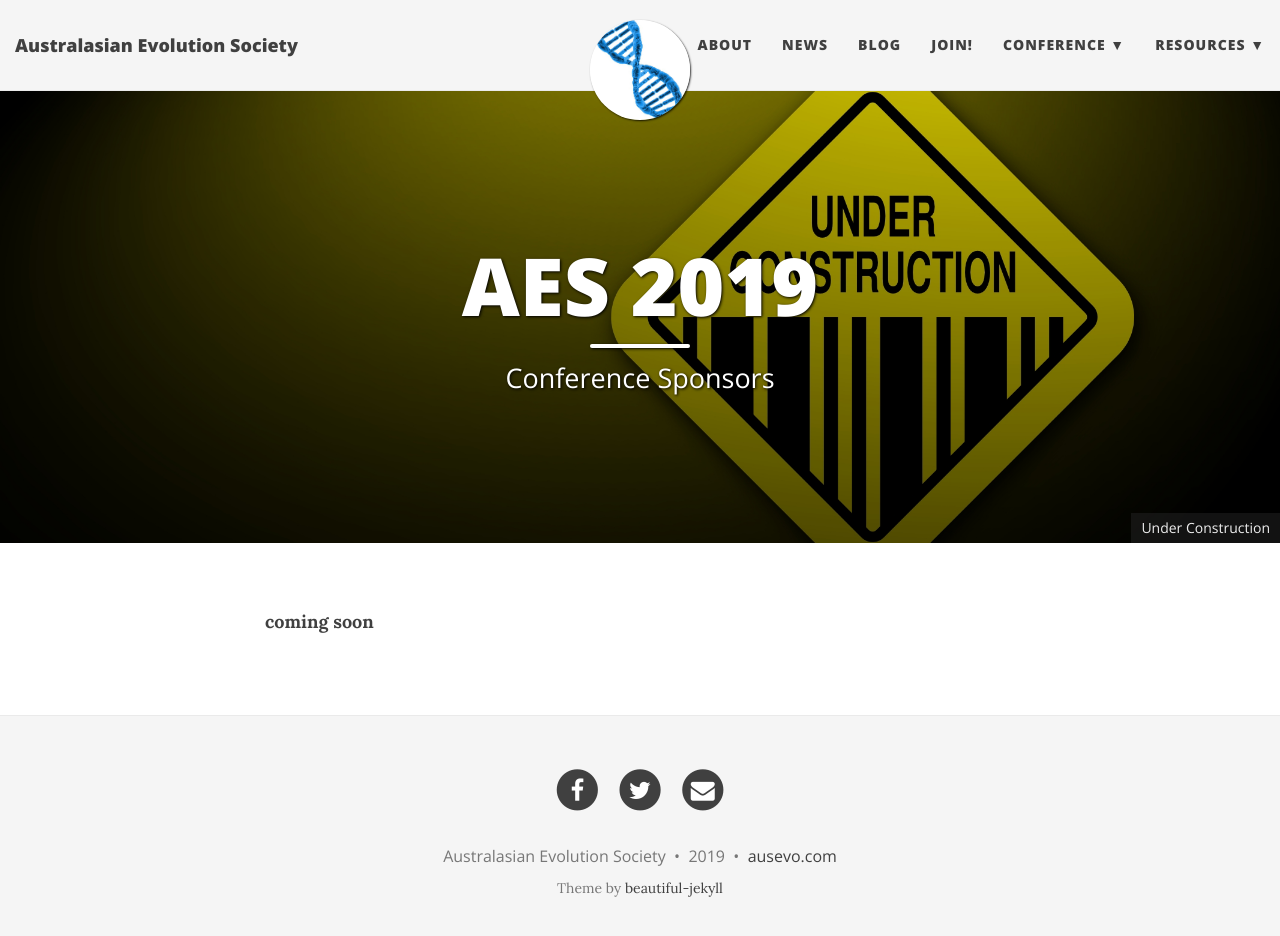
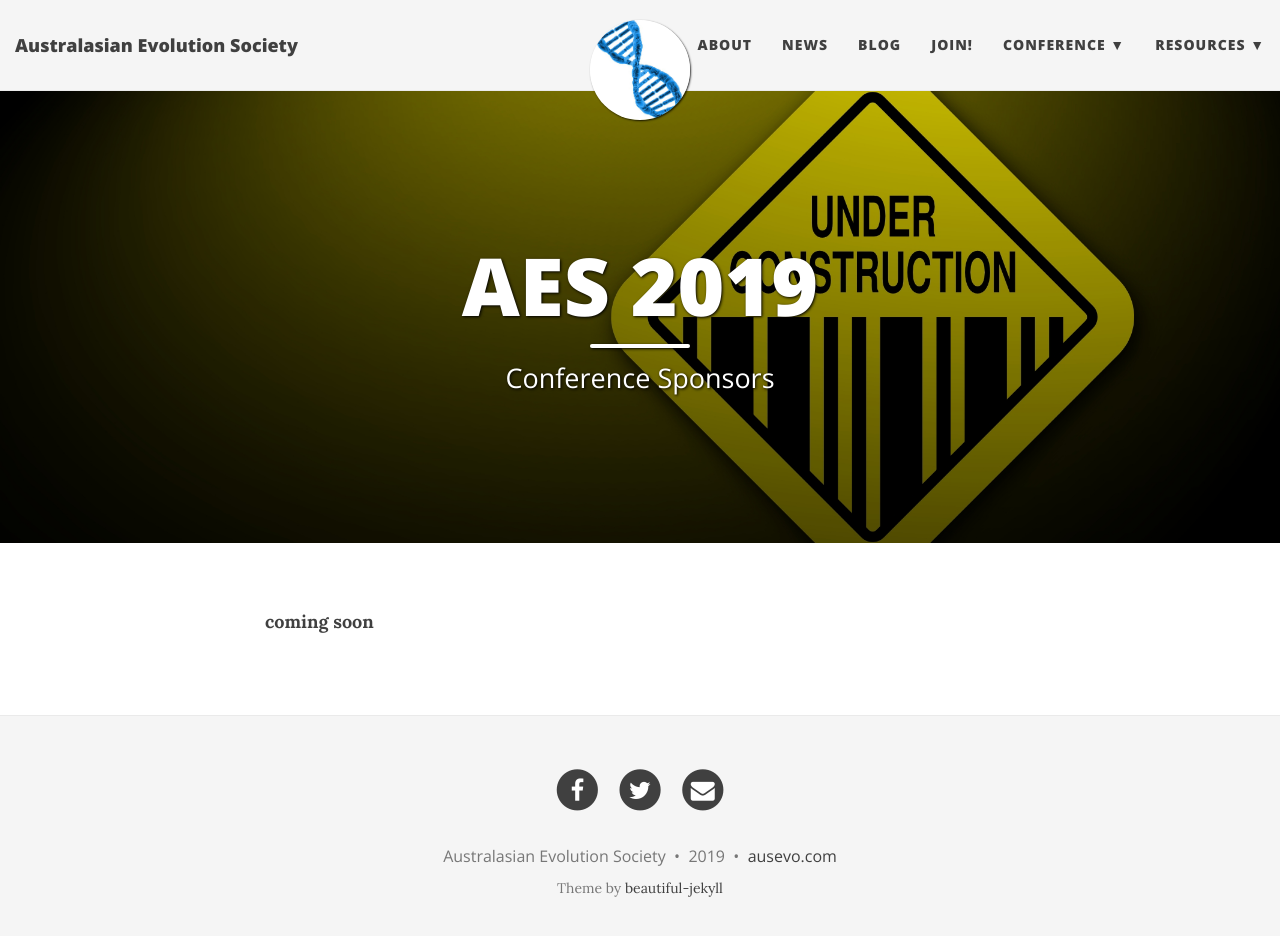
Before and after one commit to ausevo/ausevo.github.io, a Jekyll site: the page built from sponsors.md, in a window 1280 px wide and 949 px high. Shown: the top 936 px of the window. Built offline with Jekyll 4.4.1, drawn with Linux system fonts in a browser that asks for light colours; nearby versions of some CDN libraries.

Commit message:
Update sponsors.md

```diff
--- a/sponsors.md
+++ b/sponsors.md
@@ -4,7 +4,7 @@ title: AES 2019
 subtitle: Conference Sponsors
 css: "/css/index.css"
 bigimg:
-  - "/img/big-imgs/construction2.jpg" : "Under Construction"
+  - "/img/big-imgs/construction2.jpg"
 ---
 
 
```
